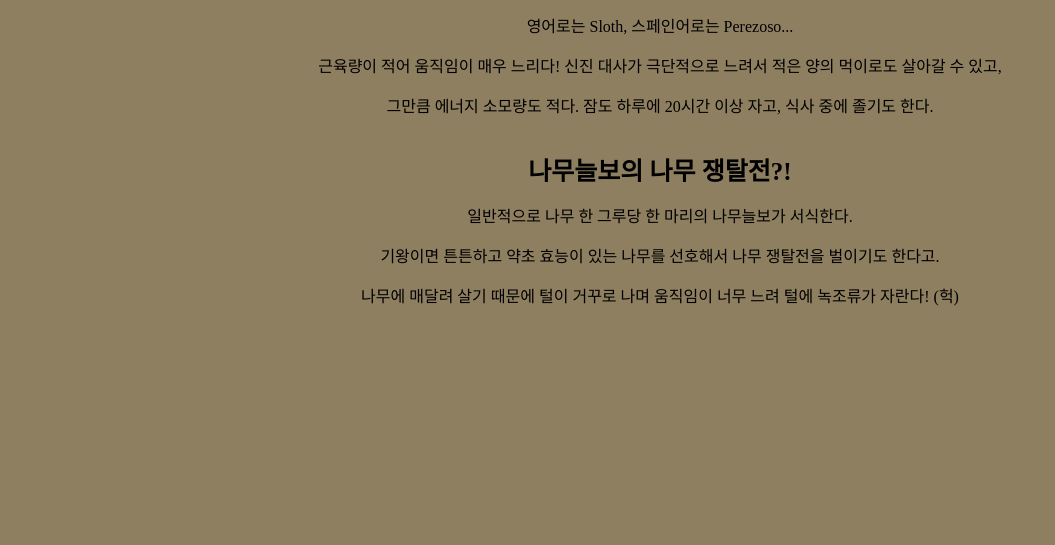
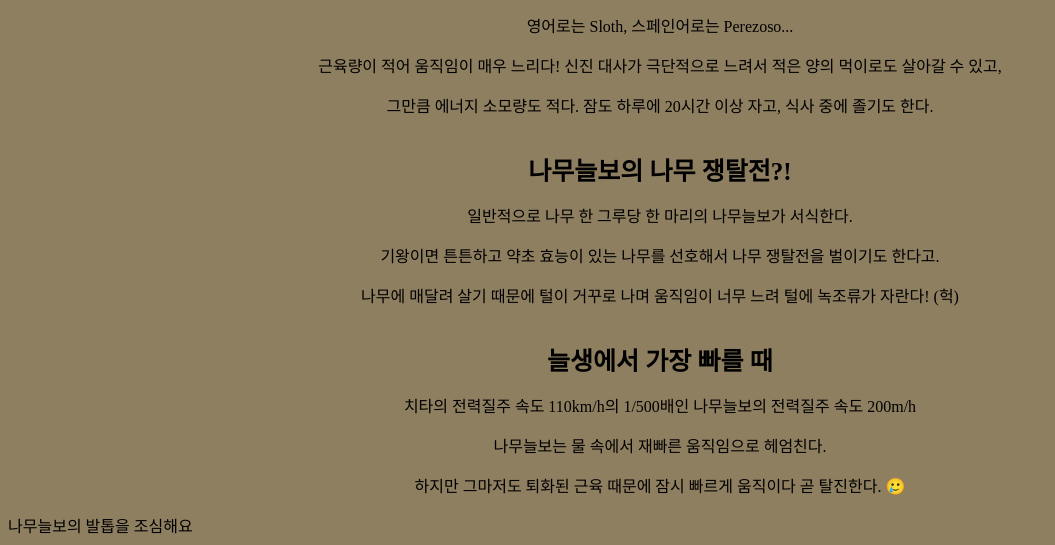
Before and after one commit to Cho2unseo/animal-dictionary, a plain HTML site: page pages/feat-sloth.html in a window 1280 px wide. Shown: the part 497-1042 px from the top of the page, without its empty margins (0-1055 px from the left). Before the commit the page ends 820 px from the top, so only its background shows below. Drawn offline with Linux system fonts and the light colour scheme.

Commit message:
Feat: 나무늘보 특징 3 추가
Feat: 발톱 내용 추가

```diff
--- a/pages/feat-sloth.html
+++ b/pages/feat-sloth.html
@@ -40,7 +40,19 @@
           나무에 매달려 살기 때문에 털이 거꾸로 나며 움직임이 너무 느려 털에
           녹조류가 자란다! (헉)
         </p>
+        <br />
+        <li>늘생에서 가장 빠를 때</li>
+        <p>
+          치타의 전력질주 속도 110km/h의 1/500배인 나무늘보의 전력질주 속도
+          200m/h
+        </p>
+        <p>나무늘보는 물 속에서 재빠른 움직임으로 헤엄친다.</p>
+        <p>
+          하지만 그마저도 퇴화된 근육 때문에 잠시 빠르게 움직이다 곧 탈진한다.
+          🥲
+        </p>
       </ul>
     </div>
+    <div>나무늘보의 발톱을 조심해요</div>
   </body>
 </html>
```
